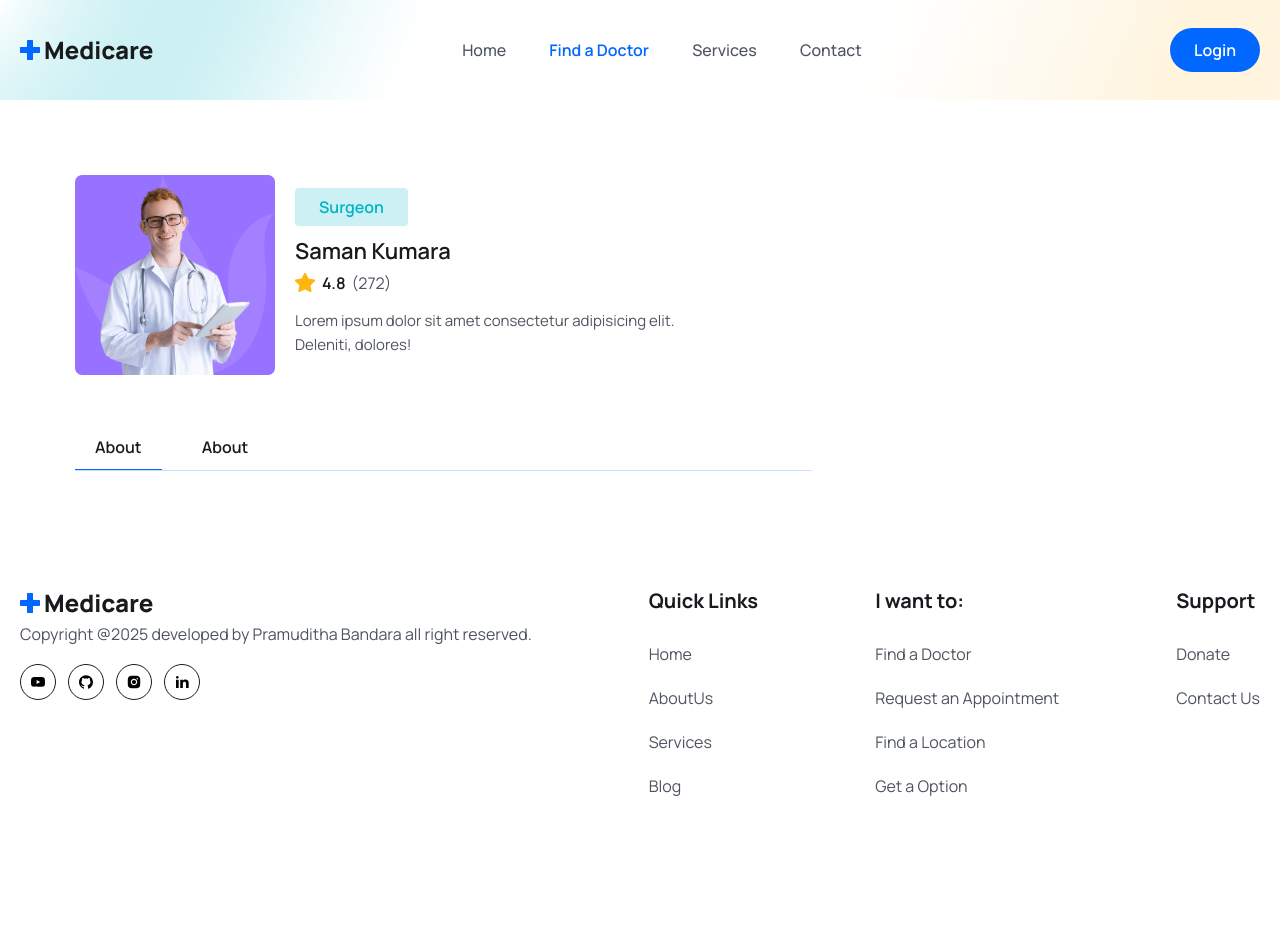
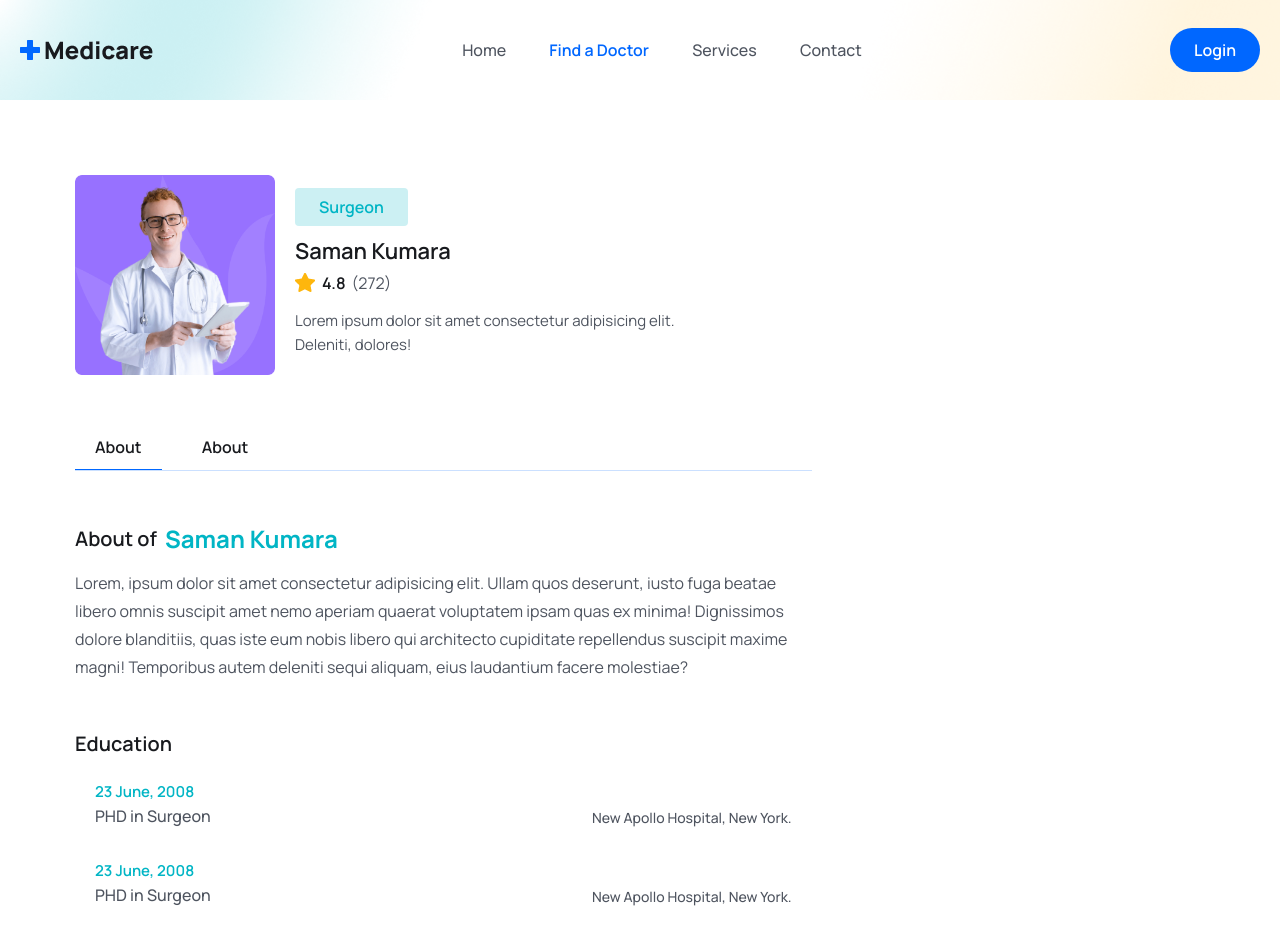
Before and after one commit to KMPKBandara/MediQ, a React (Vite) app in the folder frontend/: page /doctors/1 in a window 1280 px wide. Shown: the top 952 px of the page. Before the commit the page ends 880 px from the top, so only its background shows below. Built offline with nearby package versions, Linux system fonts and the light colour scheme.

Commit message:
Set Doctor Details Page

```diff
--- a/frontend/src/pages/Doctors/DoctorAbout.jsx
+++ b/frontend/src/pages/Doctors/DoctorAbout.jsx
@@ -1,7 +1,59 @@
 import React from "react";
 
 const DoctorAbout = () => {
-  return <div>DocAbout</div>;
+  return (
+    <div>
+      <div>
+        <h3 className="text-[20px] leading-[30px] text-headingColor font-semibold flex items-center gap-2">
+          About of
+          <span className="text-irisBlueColor font-bold text-[24px] leading-9">
+            Saman Kumara
+          </span>
+        </h3>
+        <p className="text_para">
+          Lorem, ipsum dolor sit amet consectetur adipisicing elit. Ullam quos
+          deserunt, iusto fuga beatae libero omnis suscipit amet nemo aperiam
+          quaerat voluptatem ipsam quas ex minima! Dignissimos dolore
+          blanditiis, quas iste eum nobis libero qui architecto cupiditate
+          repellendus suscipit maxime magni! Temporibus autem deleniti sequi
+          aliquam, eius laudantium facere molestiae?
+        </p>
+      </div>
+      <div className="mt-12">
+        <h3 className="text-[20px] leading-[30px] text-headingColor font-semibold">
+          Education
+        </h3>
+        <ul className="pt-4 md:p-5">
+          <li className="flex  flex-col sm:flex-row sm:justify-between sm:items-end md:gap-5 mb-[30px]">
+            <div>
+              <span className="text-irisBlueColor text-[15px] leading-6 font-semibold">
+                23 June, 2008
+              </span>
+              <p className="text-[16px] leading-6 font-medium text-textColor">
+                PHD in Surgeon
+              </p>
+            </div>
+            <p className="text-[14px] leading-5 font-medium text-textColor">
+              New Apollo Hospital, New York.
+            </p>
+          </li>
+          <li className="flex  flex-col sm:flex-row sm:justify-between sm:items-end md:gap-5 mb-[30px]">
+            <div>
+              <span className="text-irisBlueColor text-[15px] leading-6 font-semibold">
+                23 June, 2008
+              </span>
+              <p className="text-[16px] leading-6 font-medium text-textColor">
+                PHD in Surgeon
+              </p>
+            </div>
+            <p className="text-[14px] leading-5 font-medium text-textColor">
+              New Apollo Hospital, New York.
+            </p>
+          </li>
+        </ul>
+      </div>
+    </div>
+  );
 };
 
 export default DoctorAbout;
--- a/frontend/src/pages/Doctors/DoctorDetails.jsx
+++ b/frontend/src/pages/Doctors/DoctorDetails.jsx
@@ -1,6 +1,8 @@
 import React, { useState } from "react";
 import doctorImg from "../../assets/images/doctor-img02.png";
 import starIcon from "../../assets/images/Star.png";
+import DoctorAbout from "./DoctorAbout";
+import Feedback from "./Feedback";
 
 const DoctorDetails = () => {
   const [tab, setTab] = useState("about");
@@ -61,7 +63,10 @@ const DoctorDetails = () => {
                 About
               </button>
             </div>
-            <div></div>
+            <div className="mt-[50px]">
+              {tab === "about" && <DoctorAbout />}
+              {tab === "feedback" && <Feedback />}
+            </div>
             <div></div>
           </div>
         </div>
--- /dev/null
+++ b/frontend/src/pages/Doctors/Feedback.jsx
@@ -0,0 +1,7 @@
+import React from "react";
+
+const Feedback = () => {
+  return <div>DocFeedback</div>;
+};
+
+export default Feedback;
--- /dev/null
+++ b/frontend/src/utils/formateDate.js
@@ -0,0 +1,6 @@
+export const formateDate = (date, config) => {
+  const defaultOptions = { day: "numaric", month: "long", year: "numaric" };
+  const options = config ? config : defaultOptions;
+
+  return new Date(date).toLocaleDateString("en-US", options);
+};
```
Also changed, not shown: 1 other file (tests, documents, lock files or other folders).
